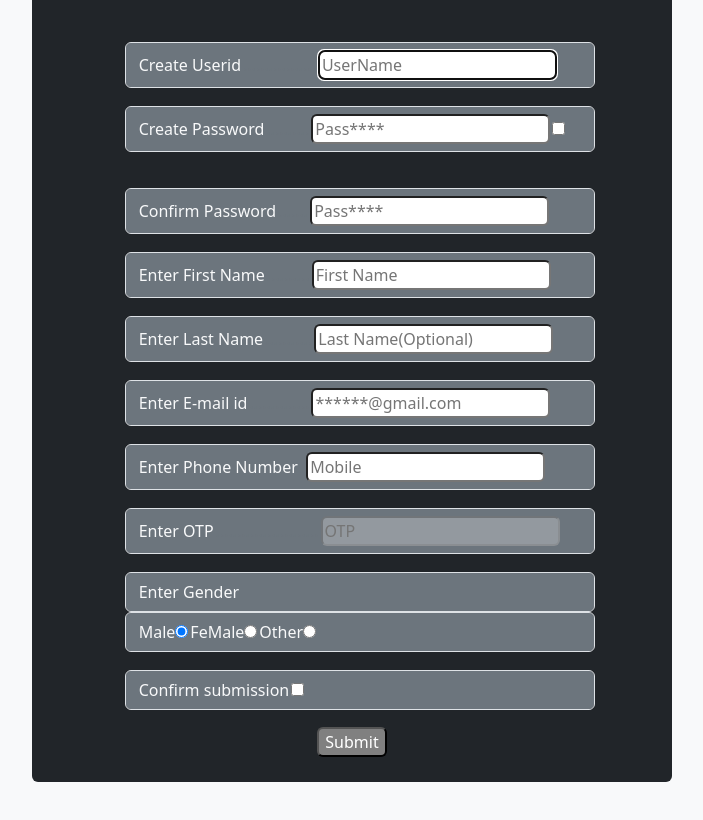
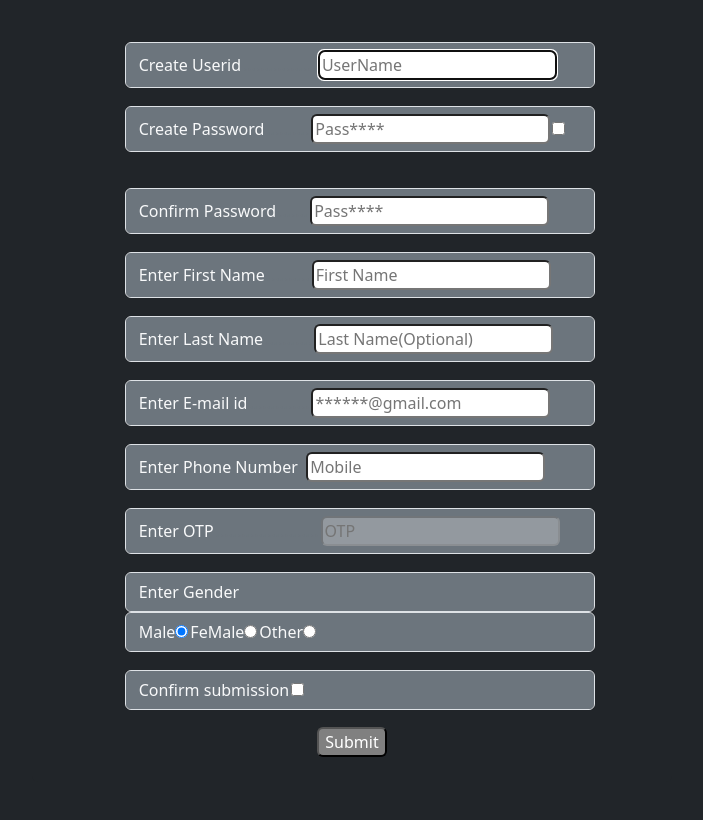
Before and after one commit to sulthan1866/Registration, a plain HTML site: page index.html in a window 1280 px wide. Shown: the part 176-996 px from the top of the page, without its empty margins (288-991 px from the left). Drawn offline with nearby package versions, Linux system fonts and the light colour scheme.

Commit message:
Update index.html

```diff
--- a/index.html
+++ b/index.html
@@ -16,7 +16,7 @@
             background-color: rgb(103, 102, 109);
         }
     </style>
-    <body class="bg-light">
+    <body class="bg-dark">
         <div class="container col-lg-6 col-11 col-md-6 bg-dark rounded p-2 my-5">
             <div class="row">
                 <div class="col-12 d-flex justify-content-center mb-5 mt-5">
```
